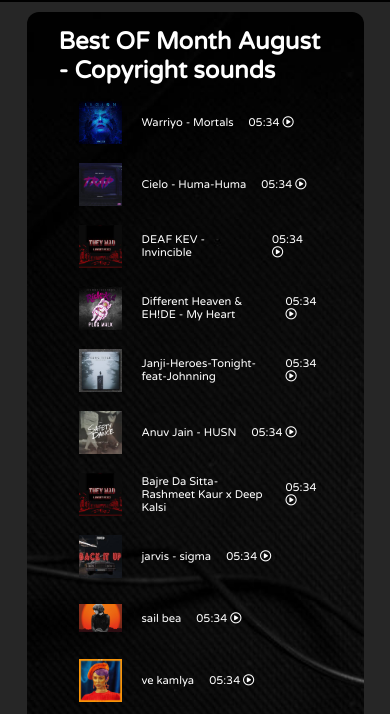
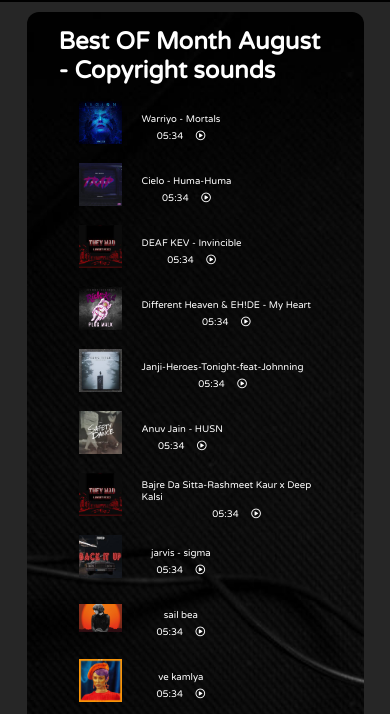
Before and after one commit to Mu-Wahaj/Spotify-Music-App, a plain HTML site: page index.html in a window 390 px wide. Shown: the part 58-772 px from the top of the page. Drawn offline with Linux system fonts and the light colour scheme.

Commit message:
final commit

```diff
--- a/app.css
+++ b/app.css
@@ -164,6 +164,11 @@ a {
     font-size: 2rem;
 }
 
+.name-time {
+    display: flex;
+    align-items: center;
+    margin-top: 10px;
+}
 
 @media screen and (max-width:900px) {
     .songInfo {
@@ -190,7 +195,7 @@ a {
     }
 
     .songs-left-items {
-        font-size: 0.7rem;
+        font-size: 0.8rem;
     }
 }
 
@@ -238,5 +243,20 @@ a {
     .name-time {
         display: flex;
         flex-direction: column;
+        align-items: center;
+    }
+
+    .timestamp {
+        margin-top: 5px;
+    }
+
+    .timestamp i {
+        margin-left: 10px;
     }
 }
+
+@media screen and (max-width:768px) {
+    .songs-left-items {
+        font-size: 0.6rem;
+    }
+}
--- a/index.html
+++ b/index.html
@@ -33,6 +33,7 @@
         <div class="songs-left-items">
           <div class="songItem">
             <img alt="cover" />
+            <div class="name-time">
               <span class="songName">song name from js</span>
               <span class="songlistplay"
                 ><span class="timestamp"
@@ -40,8 +41,10 @@
                   <i id="0" class="far songItemPlay fa-play-circle"></i> </span
               ></span>
             </div>
+          </div>
           <div class="songItem">
             <img alt="cover" />
+            <div class="name-time">
               <span class="songName">song name from js</span>
               <span class="songlistplay"
                 ><span class="timestamp"
@@ -49,8 +52,10 @@
                   <i id="1" class="far songItemPlay fa-play-circle"></i> </span
               ></span>
             </div>
+          </div>
           <div class="songItem">
             <img alt="cover" />
+            <div class="name-time">
               <span class="songName">song name from js</span>
               <span class="songlistplay"
                 ><span class="timestamp"
@@ -58,8 +63,10 @@
                   <i id="2" class="far songItemPlay fa-play-circle"></i> </span
               ></span>
             </div>
+          </div>
           <div class="songItem">
             <img alt="cover" />
+            <div class="name-time">
               <span class="songName">song name from js</span>
               <span class="songlistplay"
                 ><span class="timestamp"
@@ -67,8 +74,10 @@
                   <i id="3" class="far songItemPlay fa-play-circle"></i> </span
               ></span>
             </div>
+          </div>
           <div class="songItem">
             <img alt="cover" />
+            <div class="name-time">
               <span class="songName">song name from js</span>
               <span class="songlistplay"
                 ><span class="timestamp"
@@ -76,8 +85,10 @@
                   <i id="4" class="far songItemPlay fa-play-circle"></i> </span
               ></span>
             </div>
+          </div>
           <div class="songItem">
             <img alt="cover" />
+            <div class="name-time">
               <span class="songName">song name from js</span>
               <span class="songlistplay"
                 ><span class="timestamp"
@@ -85,8 +96,10 @@
                   <i id="5" class="far songItemPlay fa-play-circle"></i> </span
               ></span>
             </div>
+          </div>
           <div class="songItem">
             <img alt="cover" />
+            <div class="name-time">
               <span class="songName">song name from js</span>
               <span class="songlistplay"
                 ><span class="timestamp"
@@ -94,8 +107,10 @@
                   <i id="6" class="far songItemPlay fa-play-circle"></i> </span
               ></span>
             </div>
+          </div>
           <div class="songItem">
             <img alt="cover" />
+            <div class="name-time">
               <span class="songName">song name from js</span>
               <span class="songlistplay"
                 ><span class="timestamp"
@@ -103,8 +118,10 @@
                   <i id="7" class="far songItemPlay fa-play-circle"></i> </span
               ></span>
             </div>
+          </div>
           <div class="songItem">
             <img alt="cover" />
+            <div class="name-time">
               <span class="songName">song name from js</span>
               <span class="songlistplay"
                 ><span class="timestamp"
@@ -112,8 +129,10 @@
                   <i id="8" class="far songItemPlay fa-play-circle"></i> </span
               ></span>
             </div>
+          </div>
           <div class="songItem">
             <img alt="cover" />
+            <div class="name-time">
               <span class="songName">song name from js</span>
               <span class="songlistplay"
                 ><span class="timestamp"
@@ -121,8 +140,10 @@
                   <i id="9" class="far songItemPlay fa-play-circle"></i> </span
               ></span>
             </div>
+          </div>
           <div class="songItem">
             <img alt="cover" />
+            <div class="name-time">
               <span class="songName">song name from js</span>
               <span class="songlistplay"
                 ><span class="timestamp"
@@ -130,14 +151,17 @@
                   <i id="10" class="far songItemPlay fa-play-circle"></i> </span
               ></span>
             </div>
+          </div>
           <div class="songItem">
             <img alt="cover" />
+            <div class="name-time">
               <span class="songName">song name from js</span>
               <span class="songlistplay"
                 ><span class="timestamp"
                   >05:34
                   <i id="11" class="far songItemPlay fa-play-circle"></i> </span
               ></span>
+            </div>
           </div>
           <div class="songItem">
             <img alt="cover" />
@@ -165,9 +189,9 @@
       />
       <div class="icons">
         <!-- fontawsome icons -->
-        <i class="fa-solid  fa-backward-step" id="previous"></i>
-        <i class="far  fa-play-circle" id="masterPlay"></i>
-        <i class="fa-solid  fa-forward-step" id="next"></i>
+        <i class="fa-solid fa-backward-step" id="previous"></i>
+        <i class="far fa-play-circle" id="masterPlay"></i>
+        <i class="fa-solid fa-forward-step" id="next"></i>
       </div>
       <div class="songInfo">
         <img src="assets/playing.gif" width="42px" alt="cover" id="gif" />
--- a/index.js
+++ b/index.js
@@ -1,7 +1,7 @@
 console.log("welcome to Spotify");
 let songsIndex = 0;
 let audioElement = new Audio("songs/1.mp3");
-let mastePlay = document.getElementById("masterPlay");
+let masterPlay = document.getElementById("masterPlay");
 let myProgressBar = document.getElementById("myProgressbar");
 let songItems = Array.from(document.getElementsByClassName("songItem"));
 
@@ -83,19 +83,18 @@ songItems.forEach((element, i) => {
 masterPlay.addEventListener("click", () => {
   if (audioElement.paused || audioElement.currentTime <= 0) {
     audioElement.play();
-    mastePlay.classList.remove("fa-play-circle");
-    mastePlay.classList.add("fa-pause-circle");
+    masterPlay.classList.remove("fa-play-circle");
+    masterPlay.classList.add("fa-pause-circle");
     gif.style.opacity = 1;
   } else {
     audioElement.pause();
-    mastePlay.classList.remove("fa-pause-circle");
-    mastePlay.classList.add("fa-play-circle");
+    masterPlay.classList.remove("fa-pause-circle");
+    masterPlay.classList.add("fa-play-circle");
     gif.style.opacity = 0;
   }
 });
 
 audioElement.addEventListener("timeupdate", () => {
-  console.log("timeupdate");
   //update seeekbar
   let progress = parseInt(
     (audioElement.currentTime / audioElement.duration) * 100
@@ -149,11 +148,12 @@ document.getElementById("next").addEventListener("click", () => {
   masterPlay.classList.add("fa-pause-circle");
 });
 document.getElementById("previous").addEventListener("click", () => {
-  if (songsIndex <= 12) {
-    songsIndex = 0;
+  if (songsIndex <= 0) {
+    songsIndex = 12;
   } else {
     songsIndex -= 1;
   }
+  console.log("working");
   audioElement.src = `songs/${songsIndex + 1}.mp3`;
   masterSongName.innerText = songs[songsIndex].songName;
   audioElement.currentTime = 0;
```
Lines whose indentation alone changed are shown as unchanged.
